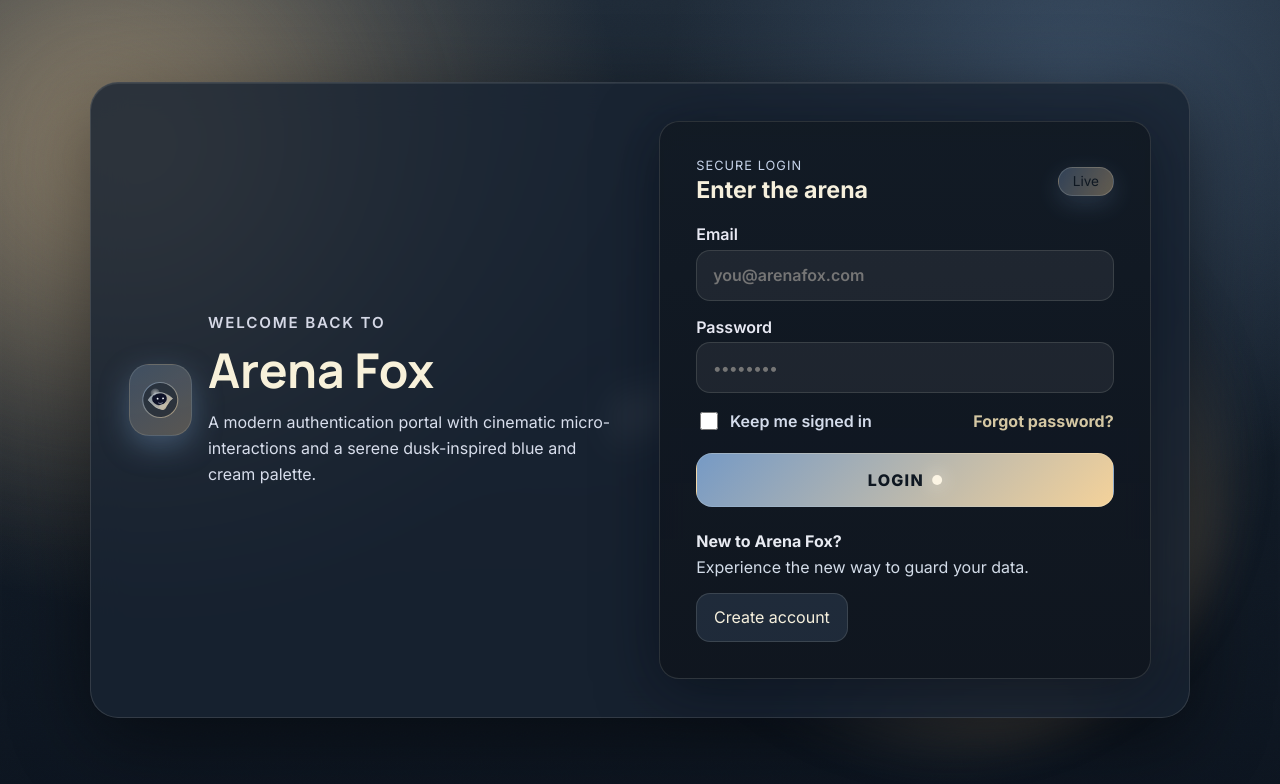
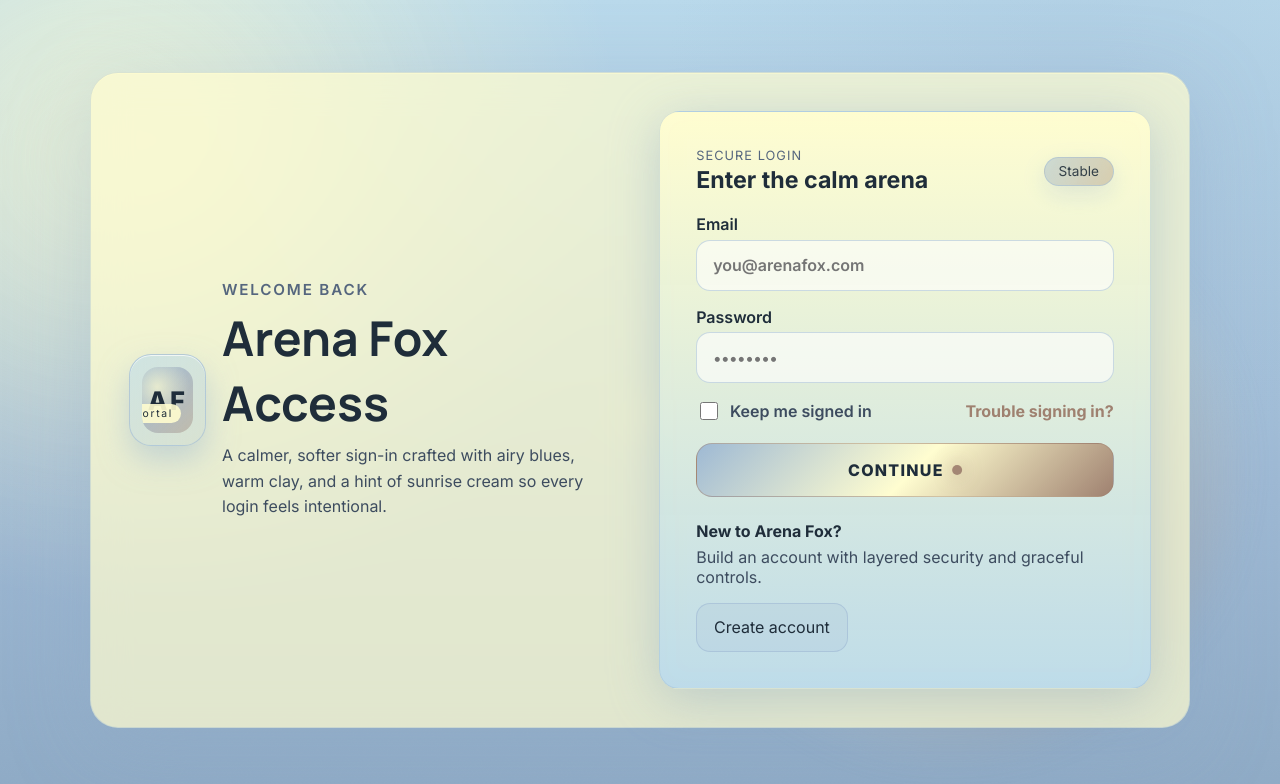
Before and after one commit to mirthknight/ArenaFox, a Next.js app: page / in a window 1280 px wide. Shown: the top 784 px of the page. Built offline with nearby package versions, Linux system fonts and the light colour scheme.

Commit message:
Refresh login palette and hero

```diff
--- a/app/components/FoxGlyph.tsx
+++ /dev/null
@@ -1,64 +0,0 @@
-import { motion } from "framer-motion";
-
-const tailVariants = {
-  initial: { rotate: -6, scale: 1 },
-  wave: {
-    rotate: [0, -8, 2, -6, 0],
-    transition: {
-      repeat: Infinity,
-      repeatDelay: 0.4,
-      duration: 2.2,
-      ease: "easeInOut",
-    },
-  },
-};
-
-export default function FoxGlyph() {
-  return (
-    <motion.svg
-      width="100%"
-      height="100%"
-      viewBox="0 0 200 200"
-      fill="none"
-      xmlns="http://www.w3.org/2000/svg"
-      initial="initial"
-      animate="wave"
-      variants={tailVariants}
-    >
-      <defs>
-        <linearGradient id="foxGradient" x1="0" y1="0" x2="200" y2="200" gradientUnits="userSpaceOnUse">
-          <stop stopColor="#769AC5" />
-          <stop offset="1" stopColor="#F4D29A" />
-        </linearGradient>
-        <radialGradient id="orb" cx="0.5" cy="0.5" r="0.7">
-          <stop stopColor="#ffffff" stopOpacity="0.9" />
-          <stop offset="1" stopColor="#ffffff" stopOpacity="0" />
-        </radialGradient>
-      </defs>
-      <circle cx="100" cy="100" r="96" fill="#111a25" stroke="url(#foxGradient)" strokeWidth="6" opacity="0.55" />
-      <circle cx="75" cy="60" r="25" fill="url(#orb)" opacity="0.6" />
-      <path
-        d="M34 96.5c28-46 86-52 134 0-34 22-40 52-67 52s-45.5-30-67-52Z"
-        fill="url(#foxGradient)"
-        opacity="0.9"
-        stroke="rgba(255,255,255,0.5)"
-        strokeWidth="4"
-      />
-      <path
-        d="M70 70c16-12 42-12 58 0 8 7 12 18 10 28-2 10-10 20-24 28-6 3-12 5-18 5s-12-2-18-5c-14-8-22-18-24-28-2-10 2-21 10-28Z"
-        fill="#0e1228"
-        stroke="url(#foxGradient)"
-        strokeWidth="4"
-      />
-      <motion.path
-        d="M152 115c-10 10-18 22-26 32-8 10-24 10-32 0-3-4-4.5-10-2.2-15 2.4-4.9 7.7-8 13.2-8h10c14 0 26.5-4 37-9Z"
-        fill="url(#foxGradient)"
-        opacity="0.9"
-        variants={tailVariants}
-      />
-      <circle cx="86" cy="92" r="5" fill="#f6fbff" />
-      <circle cx="116" cy="92" r="5" fill="#f6fbff" />
-      <path d="M90 116c6 4 14 4 20 0" stroke="#e8edff" strokeWidth="3" strokeLinecap="round" />
-    </motion.svg>
-  );
-}
--- a/app/globals.css
+++ b/app/globals.css
@@ -5,8 +5,8 @@
 body {
   margin: 0;
   font-family: var(--font-inter), "Inter", system-ui, -apple-system, BlinkMacSystemFont, "Segoe UI", sans-serif;
-  background: #1f2b38;
-  color: #f6f0dd;
+  background: #b9d9eb;
+  color: #1f2d3a;
   min-height: 100vh;
 }
 
--- a/app/page.module.css
+++ b/app/page.module.css
@@ -1,8 +1,8 @@
 .page {
   min-height: 100vh;
-  background: radial-gradient(circle at 12% 18%, rgba(244, 209, 156, 0.35), transparent 36%),
-    radial-gradient(circle at 84% 12%, rgba(118, 154, 197, 0.3), transparent 32%),
-    linear-gradient(180deg, #1f2b38 0%, #111a25 65%, #0d1520 100%);
+  background: radial-gradient(circle at 12% 18%, rgba(255, 253, 208, 0.52), transparent 36%),
+    radial-gradient(circle at 84% 12%, rgba(158, 185, 212, 0.32), transparent 32%),
+    linear-gradient(180deg, #b9d9eb 0%, #9eb9d4 60%, #8eaac5 100%);
   overflow: hidden;
   position: relative;
   display: flex;
@@ -17,7 +17,7 @@
   inset: -40% auto auto -30%;
   width: 120vmin;
   height: 120vmin;
-  background: radial-gradient(circle at center, rgba(244, 209, 156, 0.38), transparent 50%);
+  background: radial-gradient(circle at center, rgba(255, 253, 208, 0.5), transparent 50%);
   filter: blur(64px);
   opacity: 0.85;
   pointer-events: none;
@@ -40,11 +40,11 @@
   width: min(42vw, 540px);
   height: min(42vw, 540px);
   border-radius: 50%;
-  background: radial-gradient(circle at 30% 30%, rgba(118, 154, 197, 0.36), transparent 50%),
-    radial-gradient(circle at 70% 70%, rgba(244, 209, 156, 0.38), transparent 55%),
-    linear-gradient(145deg, rgba(23, 32, 44, 0.85), rgba(42, 54, 72, 0.24));
-  filter: blur(22px) saturate(135%);
-  opacity: 0.8;
+  background: radial-gradient(circle at 30% 30%, rgba(158, 185, 212, 0.36), transparent 50%),
+    radial-gradient(circle at 70% 70%, rgba(159, 129, 112, 0.38), transparent 55%),
+    linear-gradient(145deg, rgba(255, 253, 208, 0.4), rgba(158, 185, 212, 0.28));
+  filter: blur(20px) saturate(120%);
+  opacity: 0.7;
   z-index: 0;
 }
 
@@ -53,9 +53,9 @@
   left: 50%;
   top: 50%;
   border-radius: 9999px;
-  background: linear-gradient(135deg, rgba(118, 154, 197, 0.8), rgba(244, 209, 156, 0.8));
-  box-shadow: 0 0 24px rgba(118, 154, 197, 0.45);
-  opacity: 0.4;
+  background: linear-gradient(135deg, rgba(158, 185, 212, 0.8), rgba(255, 253, 208, 0.82));
+  box-shadow: 0 0 24px rgba(158, 185, 212, 0.35);
+  opacity: 0.35;
   z-index: 1;
 }
 
@@ -70,12 +70,12 @@
   grid-template-columns: repeat(auto-fit, minmax(320px, 1fr));
   gap: clamp(1.5rem, 3vw, 2.5rem);
   align-items: center;
-  background: rgba(25, 36, 50, 0.82);
+  background: rgba(255, 253, 208, 0.72);
   border-radius: 28px;
   padding: clamp(1.75rem, 3vw, 3rem);
-  border: 1px solid rgba(255, 250, 235, 0.12);
-  box-shadow: 0 20px 80px rgba(0, 0, 0, 0.45), inset 0 1px 0 rgba(255, 250, 235, 0.08);
-  backdrop-filter: blur(16px);
+  border: 1px solid rgba(158, 185, 212, 0.35);
+  box-shadow: 0 20px 80px rgba(142, 170, 197, 0.35), inset 0 1px 0 rgba(255, 253, 208, 0.55);
+  backdrop-filter: blur(18px);
 }
 
 .brand {
@@ -85,18 +85,49 @@
 }
 
 .logoWrap {
-  width: 72px;
-  height: 72px;
+  width: 92px;
+  height: 92px;
   padding: 0.75rem;
-  border-radius: 20px;
-  background: linear-gradient(145deg, rgba(118, 154, 197, 0.28), rgba(244, 209, 156, 0.25)),
-    rgba(255, 255, 255, 0.03);
-  border: 1px solid rgba(255, 250, 235, 0.12);
-  box-shadow: 0 10px 30px rgba(118, 154, 197, 0.4);
+  border-radius: 22px;
+  background: linear-gradient(145deg, rgba(185, 217, 235, 0.68), rgba(158, 185, 212, 0.4)),
+    #fffdd0;
+  border: 1px solid rgba(158, 185, 212, 0.6);
+  box-shadow: 0 14px 30px rgba(158, 185, 212, 0.5), inset 0 1px 0 rgba(255, 255, 255, 0.7);
+}
+
+.logoInner {
+  width: 100%;
+  height: 100%;
+  display: grid;
+  place-items: center;
+  background: radial-gradient(circle at 30% 30%, rgba(255, 253, 208, 0.7), transparent 55%),
+    linear-gradient(135deg, rgba(158, 185, 212, 0.92), rgba(159, 129, 112, 0.4));
+  border-radius: 16px;
+  position: relative;
+  overflow: hidden;
+}
+
+.logoInitials {
+  font-weight: 800;
+  color: #1f2d3a;
+  font-size: 1.6rem;
+  letter-spacing: 0.1em;
+}
+
+.logoTag {
+  position: absolute;
+  bottom: 10px;
+  right: 12px;
+  font-size: 0.65rem;
+  letter-spacing: 0.16em;
+  color: #1f2d3a;
+  background: rgba(255, 253, 208, 0.9);
+  padding: 0.2rem 0.5rem;
+  border-radius: 999px;
 }
 
 .kicker {
-  color: #d5d8e6;
+  color: #55667e;
   font-size: 0.95rem;
   letter-spacing: 0.12em;
   text-transform: uppercase;
@@ -107,23 +138,23 @@
 .title {
   font-size: clamp(2.4rem, 4vw, 3rem);
   margin: 0;
-  color: #f8f1da;
+  color: #1f2d3a;
   font-family: var(--font-manrope), "Inter", system-ui;
 }
 
 .subtitle {
   margin: 0.5rem 0 0;
-  color: #d8deec;
+  color: #3d4c5f;
   line-height: 1.6;
   max-width: 520px;
 }
 
 .card {
-  background: linear-gradient(180deg, rgba(18, 26, 36, 0.94), rgba(15, 21, 30, 0.9));
+  background: linear-gradient(180deg, rgba(255, 253, 208, 0.94), rgba(185, 217, 235, 0.92));
   border-radius: 20px;
   padding: clamp(1.5rem, 3vw, 2.25rem);
-  border: 1px solid rgba(255, 250, 235, 0.12);
-  box-shadow: 0 10px 60px rgba(3, 7, 18, 0.5);
+  border: 1px solid rgba(158, 185, 212, 0.4);
+  box-shadow: 0 10px 50px rgba(143, 169, 192, 0.45);
   backdrop-filter: blur(12px);
 }
 
@@ -137,7 +168,7 @@
 
 .cardKicker {
   margin: 0;
-  color: #c7d4ea;
+  color: #55667e;
   letter-spacing: 0.08em;
   text-transform: uppercase;
   font-size: 0.8rem;
@@ -146,6 +177,7 @@
 .cardTitle {
   margin: 0.2rem 0 0;
   font-size: 1.45rem;
+  color: #1f2d3a;
 }
 
 .statusPill {
@@ -154,11 +186,11 @@
   justify-content: center;
   padding: 0.35rem 0.85rem;
   border-radius: 999px;
-  background: linear-gradient(120deg, rgba(118, 154, 197, 0.35), rgba(244, 209, 156, 0.4));
-  border: 1px solid rgba(255, 250, 235, 0.18);
+  background: linear-gradient(120deg, rgba(158, 185, 212, 0.55), rgba(159, 129, 112, 0.4));
+  border: 1px solid rgba(158, 185, 212, 0.6);
   font-size: 0.85rem;
-  color: #0f1823;
-  box-shadow: 0 8px 25px rgba(118, 154, 197, 0.24);
+  color: #1f2d3a;
+  box-shadow: 0 8px 25px rgba(158, 185, 212, 0.32);
 }
 
 .form {
@@ -171,24 +203,24 @@
   display: flex;
   flex-direction: column;
   gap: 0.35rem;
-  color: #e8e9f3;
+  color: #1f2d3a;
   font-weight: 600;
 }
 
 .input {
-  background: rgba(255, 255, 255, 0.06);
-  border: 1px solid rgba(255, 250, 235, 0.12);
+  background: rgba(255, 255, 255, 0.6);
+  border: 1px solid rgba(158, 185, 212, 0.5);
   border-radius: 14px;
   padding: 0.9rem 1rem;
-  color: #fdf9ed;
+  color: #1f2d3a;
   font-size: 1rem;
   transition: border 0.2s ease, box-shadow 0.2s ease, transform 0.2s ease;
 }
 
 .input:focus {
   outline: none;
-  border-color: rgba(118, 154, 197, 0.65);
-  box-shadow: 0 10px 35px rgba(118, 154, 197, 0.28);
+  border-color: rgba(159, 129, 112, 0.8);
+  box-shadow: 0 10px 35px rgba(159, 129, 112, 0.25);
   transform: translateY(-1px);
 }
 
@@ -198,7 +230,7 @@
   justify-content: space-between;
   gap: 1rem;
   flex-wrap: wrap;
-  color: #d4dceb;
+  color: #3d4c5f;
 }
 
 .checkboxLabel {
@@ -212,13 +244,13 @@
 .checkbox {
   width: 18px;
   height: 18px;
-  accent-color: #769ac5;
+  accent-color: #9f8170;
 }
 
 .linkButton {
   background: none;
   border: none;
-  color: #d4c7a3;
+  color: #9f8170;
   font-weight: 700;
   cursor: pointer;
   padding: 0;
@@ -226,8 +258,8 @@
 }
 
 .linkButton:hover {
-  color: #f1e2ba;
-  text-shadow: 0 0 18px rgba(244, 209, 156, 0.55);
+  color: #b25f3f;
+  text-shadow: 0 0 18px rgba(159, 129, 112, 0.35);
 }
 
 .submit {
@@ -235,9 +267,9 @@
   width: 100%;
   padding: 1rem 1.1rem;
   border-radius: 16px;
-  border: 1px solid rgba(255, 250, 235, 0.16);
-  background: linear-gradient(135deg, #769ac5, #f4d29a);
-  color: #0e1721;
+  border: 1px solid rgba(159, 129, 112, 0.48);
+  background: linear-gradient(135deg, #9eb9d4, #fffdd0 52%, #9f8170 100%);
+  color: #1f2d3a;
   font-weight: 800;
   font-size: 1rem;
   text-transform: uppercase;
@@ -257,8 +289,8 @@
   width: 10px;
   height: 10px;
   border-radius: 50%;
-  background: rgba(255, 248, 231, 0.95);
-  box-shadow: 0 0 18px rgba(255, 248, 231, 0.85);
+  background: rgba(159, 129, 112, 0.95);
+  box-shadow: 0 0 18px rgba(159, 129, 112, 0.7);
 }
 
 .footer {
@@ -268,7 +300,7 @@
   justify-content: space-between;
   gap: 1rem;
   flex-wrap: wrap;
-  color: #e8ebf2;
+  color: #1f2d3a;
 }
 
 .footerTitle {
@@ -278,23 +310,23 @@
 
 .footerText {
   margin: 0.35rem 0 0;
-  color: #d3dce8;
+  color: #3d4c5f;
 }
 
 .secondary {
   padding: 0.85rem 1.05rem;
   border-radius: 14px;
-  border: 1px solid rgba(255, 250, 235, 0.12);
-  background: rgba(118, 154, 197, 0.16);
-  color: #f6f0dd;
+  border: 1px solid rgba(158, 185, 212, 0.6);
+  background: rgba(158, 185, 212, 0.18);
+  color: #1f2d3a;
   cursor: pointer;
   transition: background 0.2s ease, transform 0.2s ease, border 0.2s ease;
 }
 
 .secondary:hover {
-  background: rgba(244, 209, 156, 0.2);
+  background: rgba(159, 129, 112, 0.18);
   transform: translateY(-1px);
-  border-color: rgba(255, 250, 235, 0.18);
+  border-color: rgba(159, 129, 112, 0.55);
 }
 
 @media (max-width: 768px) {
@@ -308,7 +340,7 @@
   }
 
   .logoWrap {
-    width: 64px;
-    height: 64px;
+    width: 82px;
+    height: 82px;
   }
 }
--- a/app/page.tsx
+++ b/app/page.tsx
@@ -3,7 +3,6 @@
 import { motion } from "framer-motion";
 import { useMemo } from "react";
 import styles from "./page.module.css";
-import FoxGlyph from "./components/FoxGlyph";
 
 const floatingDots = Array.from({ length: 14 }).map((_, index) => ({
   id: index,
@@ -55,14 +54,17 @@ export default function Home() {
             className={styles.brand}
           >
             <div className={styles.logoWrap}>
-              <FoxGlyph />
+              <div className={styles.logoInner}>
+                <span className={styles.logoInitials}>AF</span>
+                <span className={styles.logoTag}>Portal</span>
+              </div>
             </div>
             <div>
-              <p className={styles.kicker}>Welcome back to</p>
-              <h1 className={styles.title}>Arena Fox</h1>
+              <p className={styles.kicker}>Welcome back</p>
+              <h1 className={styles.title}>Arena Fox Access</h1>
               <p className={styles.subtitle}>
-                A modern authentication portal with cinematic micro-interactions
-                and a serene dusk-inspired blue and cream palette.
+                A calmer, softer sign-in crafted with airy blues, warm clay, and
+                a hint of sunrise cream so every login feels intentional.
               </p>
             </div>
           </motion.div>
@@ -76,14 +78,14 @@ export default function Home() {
             <header className={styles.cardHeader}>
               <div>
                 <p className={styles.cardKicker}>Secure Login</p>
-                <h2 className={styles.cardTitle}>Enter the arena</h2>
+                <h2 className={styles.cardTitle}>Enter the calm arena</h2>
               </div>
               <motion.span
                 className={styles.statusPill}
                 animate={{ opacity: [0.8, 1, 0.8] }}
                 transition={{ duration: 2.5, repeat: Infinity }}
               >
-                Live
+                Stable
               </motion.span>
             </header>
 
@@ -118,17 +120,20 @@ export default function Home() {
                   Keep me signed in
                 </label>
                 <button type="button" className={styles.linkButton}>
-                  Forgot password?
+                  Trouble signing in?
                 </button>
               </div>
 
               <motion.button
                 type="submit"
                 className={styles.submit}
-                whileHover={{ scale: 1.02, boxShadow: "0 15px 60px rgba(79, 70, 229, 0.35)" }}
+                whileHover={{
+                  scale: 1.02,
+                  boxShadow: "0 15px 60px rgba(158, 185, 212, 0.35)",
+                }}
                 whileTap={{ scale: 0.98 }}
               >
-                Login
+                Continue
                 <motion.span
                   className={styles.spark}
                   animate={{ x: [0, 14, 0] }}
@@ -140,7 +145,9 @@ export default function Home() {
             <footer className={styles.footer}>
               <div>
                 <p className={styles.footerTitle}>New to Arena Fox?</p>
-                <p className={styles.footerText}>Experience the new way to guard your data.</p>
+                <p className={styles.footerText}>
+                  Build an account with layered security and graceful controls.
+                </p>
               </div>
               <button className={styles.secondary}>Create account</button>
             </footer>
```
